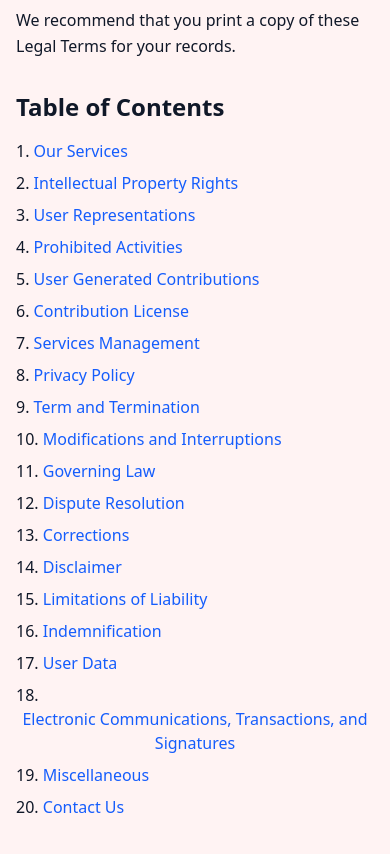
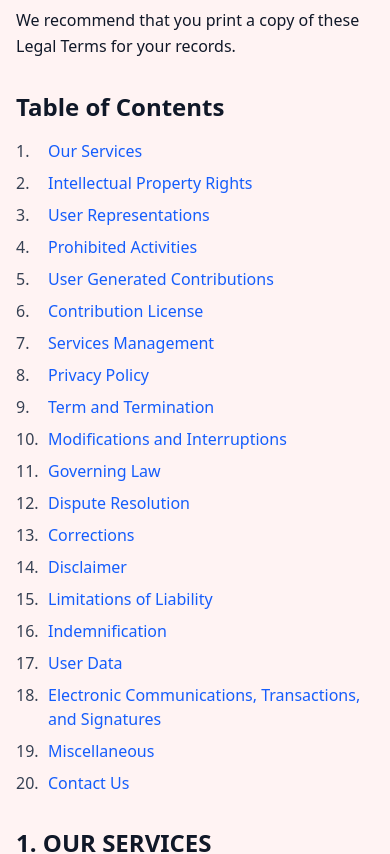
Before and after one commit to abhyudy/website-rs, a React (Vite) app in the folder frontend/: page /terms-and-conditions in a window 390 px wide. Shown: the part 1580-2434 px from the top of the page. Built offline with nearby package versions, Linux system fonts and the light colour scheme.

Commit message:
Responsive working

```diff
--- a/frontend/src/components/FaqSection.jsx
+++ b/frontend/src/components/FaqSection.jsx
@@ -39,7 +39,7 @@ const FaqSection = () => {
 
   return (
     <div>
-      <section className="py-2">
+      <section className="py-6">
         <div className="mx-auto max-w-6xl px-2 ">
           <div className="pb-2">
             <h6 className="text-3xl  font-inter font-bold text-left">FAQs</h6>
@@ -49,8 +49,8 @@ const FaqSection = () => {
             {faqs.map((faq) => (
               <div
                 key={faq.id}
-                className={`accordion py-4 px-6 border-b border-solid border-gray-200 transition-all duration-500 rounded-2xl hover:[background-color:#FEC5C5B2] ${
-                  openAccordion === faq.id ? '[background-color:#FEC5C5B2]' : ''
+                className={`accordion py-4 px-6 border-b border-solid border-gray-200 transition-all duration-500 rounded-2xl hover:[background-color:white] ${
+                  openAccordion === faq.id ? '[background-color:white]' : ''
                 }`}
                 id={faq.id}
               >
--- a/frontend/src/components/TermsConditions.jsx
+++ b/frontend/src/components/TermsConditions.jsx
@@ -76,170 +76,60 @@ const TermsConditions = () => {
             </p>
           </div>
 
+          {/* Table of Content */}
+
           <div className="mb-8">
             <h2 className="text-2xl font-semibold mb-4">Table of Contents</h2>
-            <ul className="list-decimal list-inside space-y-2 text-base">
-              <li>
-                <button
-                  onClick={() => scrollToSection('our-services')}
-                  className="text-blue-600 hover:underline focus:outline-none"
-                >
-                  Our Services
-                </button>
-              </li>
-              <li>
-                <button
-                  onClick={() => scrollToSection('intellectual-property')}
-                  className="text-blue-600 hover:underline focus:outline-none"
-                >
-                  Intellectual Property Rights
-                </button>
-              </li>
-              <li>
-                <button
-                  onClick={() => scrollToSection('user-representations')}
-                  className="text-blue-600 hover:underline focus:outline-none"
-                >
-                  User Representations
-                </button>
-              </li>
-              <li>
-                <button
-                  onClick={() => scrollToSection('prohibited-activities')}
-                  className="text-blue-600 hover:underline focus:outline-none"
-                >
-                  Prohibited Activities
-                </button>
-              </li>
-              <li>
-                <button
-                  onClick={() => scrollToSection('user-contributions')}
-                  className="text-blue-600 hover:underline focus:outline-none"
-                >
-                  User Generated Contributions
-                </button>
-              </li>
-              <li>
-                <button
-                  onClick={() => scrollToSection('contribution-license')}
-                  className="text-blue-600 hover:underline focus:outline-none"
-                >
-                  Contribution License
-                </button>
-              </li>
-              <li>
-                <button
-                  onClick={() => scrollToSection('services-management')}
-                  className="text-blue-600 hover:underline focus:outline-none"
-                >
-                  Services Management
-                </button>
-              </li>
-              <li>
-                <button
-                  onClick={() => scrollToSection('privacy-policy')}
-                  className="text-blue-600 hover:underline focus:outline-none"
-                >
-                  Privacy Policy
-                </button>
-              </li>
-              <li>
-                <button
-                  onClick={() => scrollToSection('term-termination')}
-                  className="text-blue-600 hover:underline focus:outline-none"
-                >
-                  Term and Termination
-                </button>
-              </li>
-              <li>
-                <button
-                  onClick={() => scrollToSection('modifications-interruptions')}
-                  className="text-blue-600 hover:underline focus:outline-none"
-                >
-                  Modifications and Interruptions
-                </button>
-              </li>
-              <li>
-                <button
-                  onClick={() => scrollToSection('governing-law')}
-                  className="text-blue-600 hover:underline focus:outline-none"
-                >
-                  Governing Law
-                </button>
-              </li>
-              <li>
-                <button
-                  onClick={() => scrollToSection('dispute-resolution')}
-                  className="text-blue-600 hover:underline focus:outline-none"
-                >
-                  Dispute Resolution
-                </button>
-              </li>
-              <li>
-                <button
-                  onClick={() => scrollToSection('corrections')}
-                  className="text-blue-600 hover:underline focus:outline-none"
-                >
-                  Corrections
-                </button>
-              </li>
-              <li>
-                <button
-                  onClick={() => scrollToSection('disclaimer')}
-                  className="text-blue-600 hover:underline focus:outline-none"
-                >
-                  Disclaimer
-                </button>
-              </li>
-              <li>
-                <button
-                  onClick={() => scrollToSection('limitations-liability')}
-                  className="text-blue-600 hover:underline focus:outline-none"
-                >
-                  Limitations of Liability
-                </button>
-              </li>
-              <li>
-                <button
-                  onClick={() => scrollToSection('indemnification')}
-                  className="text-blue-600 hover:underline focus:outline-none"
-                >
-                  Indemnification
-                </button>
-              </li>
-              <li>
-                <button
-                  onClick={() => scrollToSection('user-data')}
-                  className="text-blue-600 hover:underline focus:outline-none"
-                >
-                  User Data
-                </button>
-              </li>
-              <li>
-                <button
-                  onClick={() => scrollToSection('electronic-communications')}
-                  className="text-blue-600 hover:underline focus:outline-n
-                  one"
-                >
-                  Electronic Communications, Transactions, and Signatures
-                </button>
-              </li>
-              <li>
-                <button
-                  onClick={() => scrollToSection('miscellaneous')}
-                  className="text-blue-600 hover:underline focus:outline-none"
-                >
-                  Miscellaneous
-                </button>
-              </li>
-              <li>
-                <button
-                  onClick={() => scrollToSection('contact-us')}
-                  className="text-blue-600 hover:underline focus:outline-none"
-                >
-                  Contact Us
-                </button>
-              </li>
+            <ul className="space-y-2 text-base">
+              {[
+                { id: 'our-services', text: 'Our Services' },
+                {
+                  id: 'intellectual-property',
+                  text: 'Intellectual Property Rights',
+                },
+                { id: 'user-representations', text: 'User Representations' },
+                { id: 'prohibited-activities', text: 'Prohibited Activities' },
+                {
+                  id: 'user-contributions',
+                  text: 'User Generated Contributions',
+                },
+                { id: 'contribution-license', text: 'Contribution License' },
+                { id: 'services-management', text: 'Services Management' },
+                { id: 'privacy-policy', text: 'Privacy Policy' },
+                { id: 'term-termination', text: 'Term and Termination' },
+                {
+                  id: 'modifications-interruptions',
+                  text: 'Modifications and Interruptions',
+                },
+                { id: 'governing-law', text: 'Governing Law' },
+                { id: 'dispute-resolution', text: 'Dispute Resolution' },
+                { id: 'corrections', text: 'Corrections' },
+                { id: 'disclaimer', text: 'Disclaimer' },
+                {
+                  id: 'limitations-liability',
+                  text: 'Limitations of Liability',
+                },
+                { id: 'indemnification', text: 'Indemnification' },
+                { id: 'user-data', text: 'User Data' },
+                {
+                  id: 'electronic-communications',
+                  text: 'Electronic Communications, Transactions, and Signatures',
+                },
+                { id: 'miscellaneous', text: 'Miscellaneous' },
+                { id: 'contact-us', text: 'Contact Us' },
+              ].map((item, index) => (
+                <li key={item.id} className="flex gap-2 items-start">
+                  <span className="min-w-[1.5rem] text-gray-700 font-medium">
+                    {index + 1}.
+                  </span>
+                  <button
+                    onClick={() => scrollToSection(item.id)}
+                    className="text-blue-600 text-left hover:underline focus:outline-none"
+                  >
+                    {item.text}
+                  </button>
+                </li>
+              ))}
             </ul>
           </div>
 
--- a/frontend/src/components/trendDetails/SectionAdd.jsx
+++ b/frontend/src/components/trendDetails/SectionAdd.jsx
@@ -3,8 +3,8 @@ import React from 'react'
 const SectionAdd = ({ item, buttonLabel = 'Join Now' }) => {
   const { id, image, title, description } = item
   return (
-    <div id={id} className="py-4 px-4">
-      <div className="max-w-5xl mx-auto flex flex-col md:flex-row gap-8">
+    <div id={id} className=" px-4">
+      <div className="max-w-5xl mx-auto flex flex-col md:flex-row gap-6">
         <img
           src={image}
           alt={title}
--- a/frontend/src/pages/Trending.jsx
+++ b/frontend/src/pages/Trending.jsx
@@ -27,12 +27,12 @@ const Trending = () => {
     'Tech & Gadgets',
   ]
 
-  const [selectedCategory, setSelectedCategory] = useState(0)
+  const [selectedCategory, setSelectedCategory] = useState(null)
   const [search, setSearch] = useState('')
   const [currentPage, setCurrentPage] = useState(1)
 
   const filteredData = mockData.filter((item) => {
-    const matchesCategory = item.category === categories[selectedCategory]
+    const matchesCategory = selectedCategory=== null || item.category === categories[selectedCategory]
     const matchesSearch = item.desc.toLowerCase().includes(search.toLowerCase())
 
     return matchesCategory && matchesSearch
```
Also changed, not shown: frontend/src/components/PrivacyPolicy.jsx (+60 -90 lines), frontend/src/components/trendDetails/ContentSection.jsx (+15 -13 lines), frontend/src/components/trendDetails/SectionIntro.jsx (+4 -4 lines).
